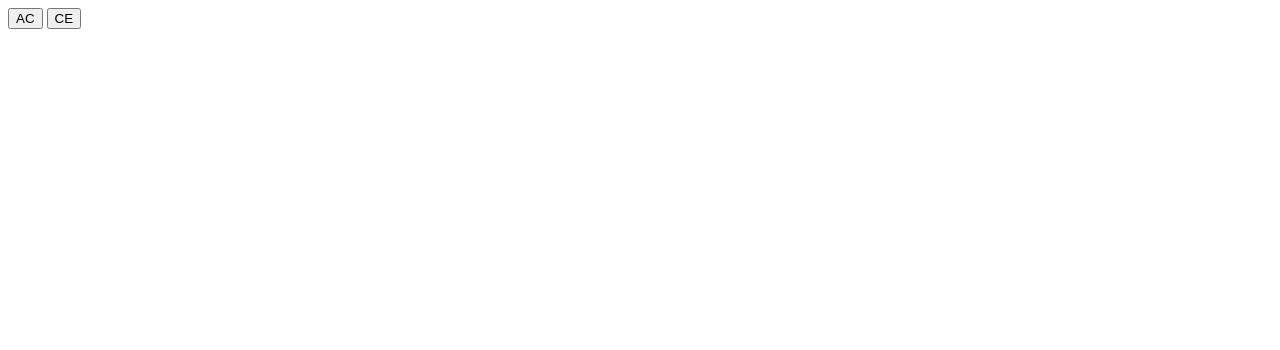
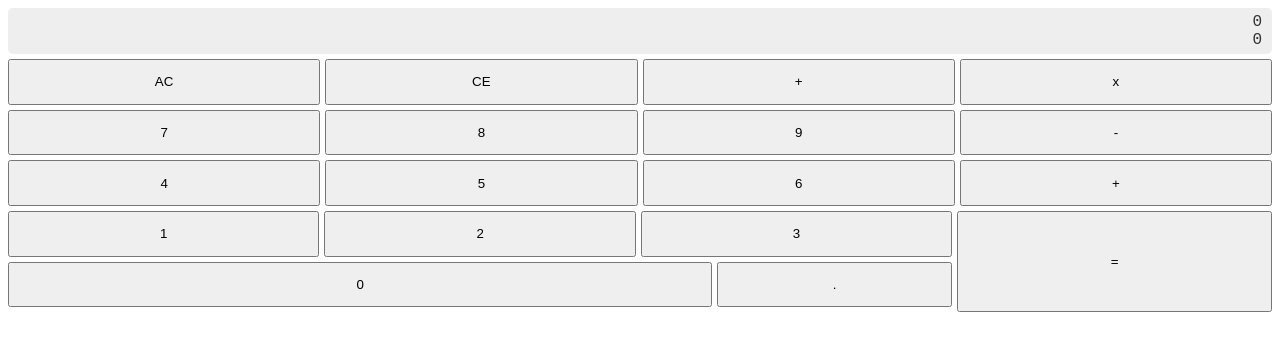
Before and after one commit to daon/javascript-calculator, a website: page index.html in a window 1280 px wide. Drawn offline with Linux system fonts and the light colour scheme.

Commit message:
Started on flexgrid

```diff
--- a/index.html
+++ b/index.html
@@ -2,13 +2,47 @@
 <html>
     <head>
         <title>JavaScript Calculator</title>
+
+        <link rel="stylesheet" href="./styles.css">
     </head>
     <body>
         <div class="calculator">
             <div class="display">
+                <div class="entry">0</div>
+                <div class="expression">0</div>
             </div>
-            <button type="button">AC</button>
-            <button type="button">CE</button>
+            <div class="flex-grid">
+                <button type="button" class="col-25 btn">AC</button>
+                <button type="button" class="col-25 btn">CE</button>
+                <button type="button" class="col-25 btn">&#43;</button>
+                <button type="button" class="col-25 btn">x</button>
+            </div>
+            <div class="flex-grid">
+                <button type="button" class="col-25 btn">7</button>
+                <button type="button" class="col-25 btn">8</button>
+                <button type="button" class="col-25 btn">9</button>
+                <button type="button" class="col-25 btn">-</button>
+            </div>
+            <div class="flex-grid">
+                <button type="button" class="col-25 btn">4</button>
+                <button type="button" class="col-25 btn">5</button>
+                <button type="button" class="col-25 btn">6</button>
+                <button type="button" class="col-25 btn">+</button>
+            </div>
+            <div class="flex-grid">
+                <div class="col-75">
+                    <div class="flex-grid">
+                        <button type="button" class="col-33 btn">1</button>
+                        <button type="button" class="col-33 btn">2</button>
+                        <button type="button" class="col-33 btn">3</button>
+                    </div>
+                    <div class="flex-grid">
+                        <button type="button" class="col-75 btn">0</button>
+                        <button type="button" class="col-25 btn">.</button>
+                    </div>
+                </div>
+                <button type="button" class="col-25 btn">=</button>
+            </div>
         </div>
     </body>
 </html>
--- /dev/null
+++ b/styles.css
@@ -0,0 +1,46 @@
+.flex-grid {
+    display: flex;
+    flex: 1 0 auto;
+    margin-bottom: 5px;
+}
+
+.col-25 {
+    flex: 25%;
+    margin-left: 5px;
+}
+
+.col-25:first-child,
+.col-33:first-child {
+    margin-left: 0;
+}
+
+.col-50 {
+    flex: 50%;
+}
+
+.col-33 {
+    flex: 33%;
+    margin-left: 5px;
+}
+
+.col-75 {
+    flex: 75%;
+}
+
+.calculator {
+    width: 100%;
+}
+
+.display {
+    background: #eee;
+    color: #333;
+    font-family: Courier New, Courier, monospace;
+    text-align: right;
+    padding: 5px 10px;
+    margin-bottom: 5px;
+    border-radius: 5px;
+}
+
+.btn {
+    padding: 1em;
+}
```
